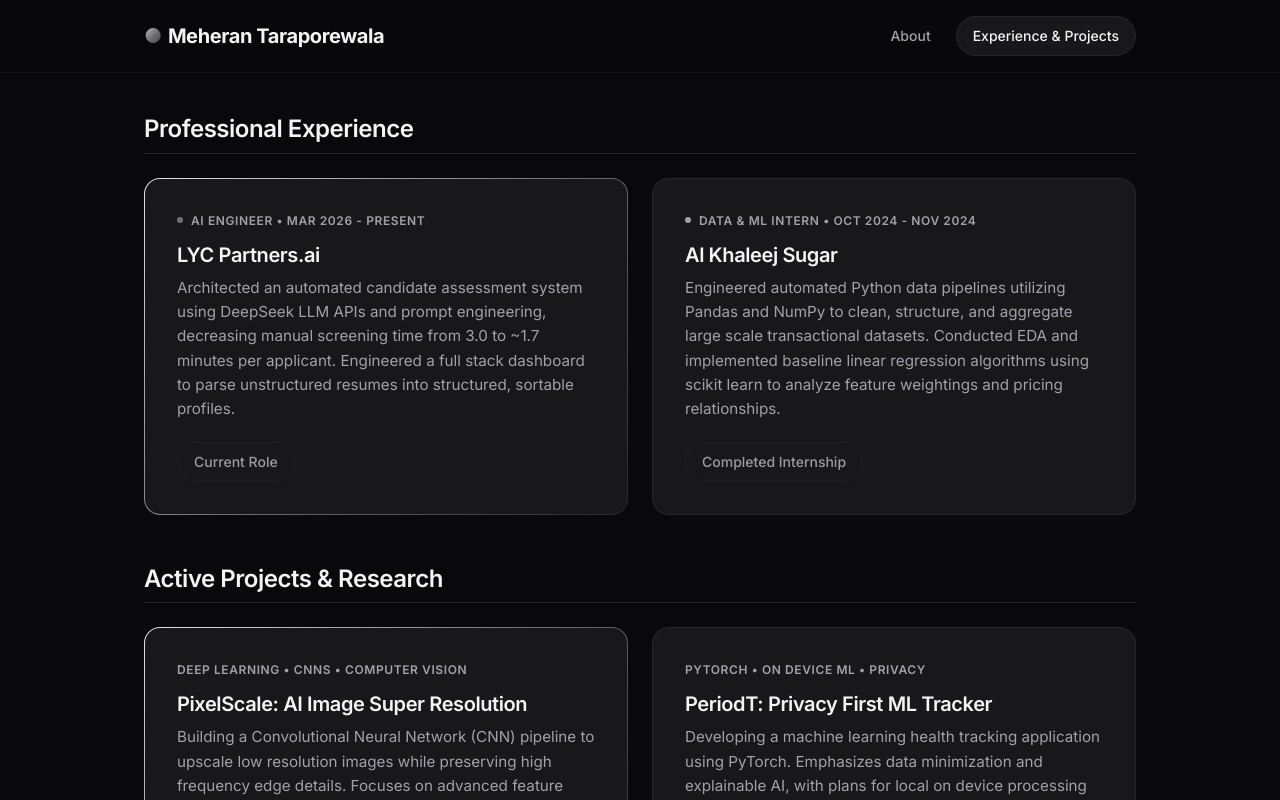
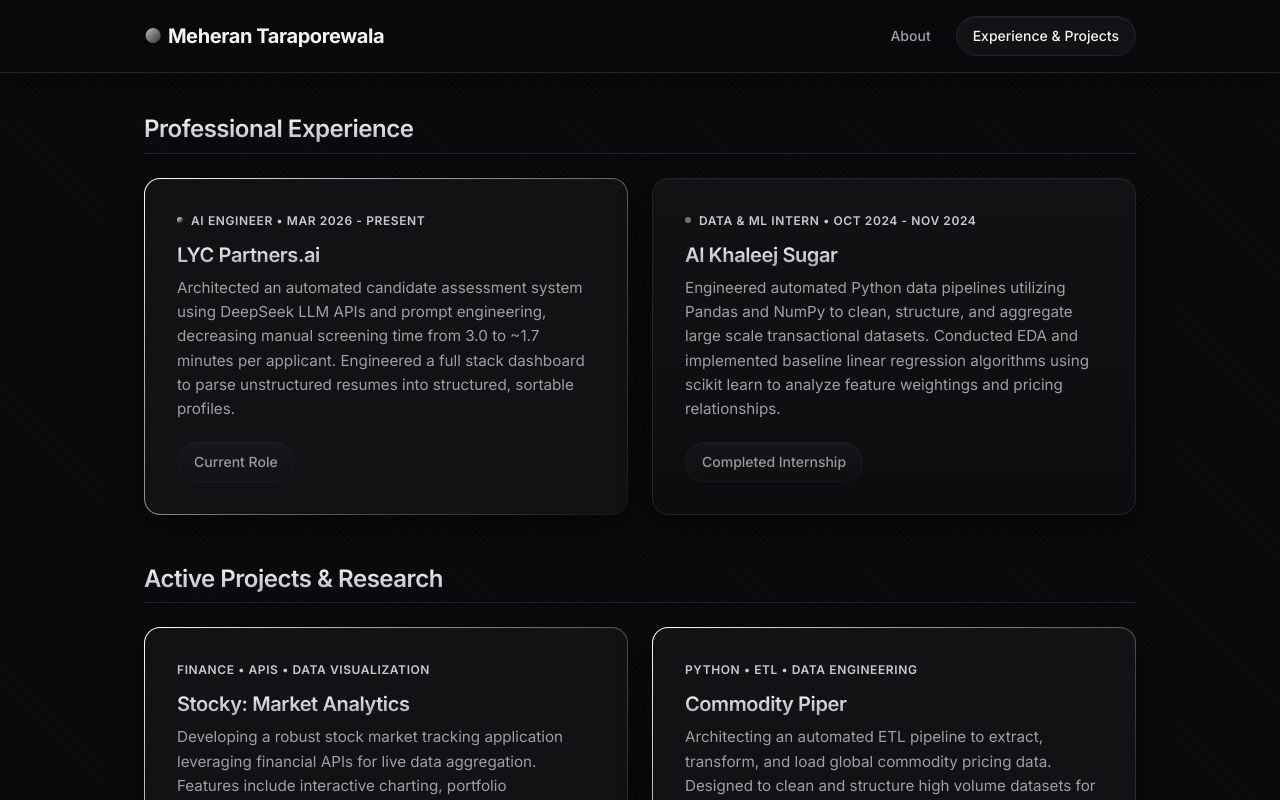
Before and after one commit to mehe-ran/project-site, a plain HTML site: page index.html in a window 1280 px wide. Both pictures are taken after a click on the link "Experience & Projects". Shown: the top 800 px of the page. Drawn offline with Linux system fonts and the light colour scheme.

Commit message:
Refactor styles and add project descriptions in HTML
Updated CSS variables and styles for improved design consistency. Added new project sections with descriptions.

```diff
--- a/index.html
+++ b/index.html
@@ -10,14 +10,16 @@
 <link href="https://fonts.googleapis.com/css2?family=Inter:wght@300;400;500;600;700&display=swap" rel="stylesheet">
   <style>
   :root {
-    --bg: #09090b;
-    --panel: #18181b;
-    --border: #27272a;
-    --border-hover: #3f3f46;
+    --bg: #0a0a0c;
+    --panel: #121215;
+    --border: #232329;
+    --border-hover: #4a4a55;
     --text-main: #f4f4f5;
-    --text-muted: #a1a1aa;
+    --text-muted: #9e9ea7;
     --accent-metallic: #727272;
-    --gradient-metallic: linear-gradient(135deg, #e4e4e7 0%, #727272 50%, #27272a 100%);
+    --accent-light: #c8c8d0;
+    --gradient-metallic: linear-gradient(135deg, #ffffff 0%, #b0b0b5 25%, #727272 50%, #3f3f46 75%, #18181b 100%);
+    --text-metallic: linear-gradient(180deg, #ffffff 0%, #a1a1aa 100%);
     --radius-sm: 8px;
     --radius-md: 16px;
     --radius-full: 9999px;
@@ -43,11 +45,28 @@
     overflow-x: hidden;
   }
 
+  body::before {
+    content: "";
+    position: fixed;
+    top: 0; left: 0; width: 100%; height: 100%;
+    background: repeating-linear-gradient(
+      45deg,
+      rgba(255, 255, 255, 0.015) 0px,
+      rgba(255, 255, 255, 0.015) 1px,
+      transparent 1px,
+      transparent 6px
+    );
+    z-index: -1;
+    pointer-events: none;
+  }
+
   h1, h2, h3, h4 {
-    color: var(--text-main);
     font-weight: 600;
     line-height: 1.3;
     letter-spacing: -0.02em;
+    background: var(--text-metallic);
+    -webkit-background-clip: text;
+    -webkit-text-fill-color: transparent;
   }
 
   p { color: var(--text-muted); }
@@ -58,10 +77,11 @@
     position: sticky;
     top: 0;
     z-index: 50;
-    background: rgba(9, 9, 11, 0.7);
-    backdrop-filter: blur(12px);
-    -webkit-backdrop-filter: blur(12px);
-    border-bottom: 1px solid rgba(255,255,255,0.05);
+    background: rgba(10, 10, 12, 0.85);
+    backdrop-filter: blur(16px);
+    -webkit-backdrop-filter: blur(16px);
+    border-bottom: 1px solid var(--border);
+    box-shadow: 0 4px 30px rgba(0, 0, 0, 0.5);
     padding: 16px 0;
   }
 
@@ -103,32 +123,35 @@
   }
   .btn-ghost:hover {
     color: var(--text-main);
-    background: rgba(255, 255, 255, 0.05);
+    background: rgba(114, 114, 114, 0.1);
   }
   .btn-ghost[aria-current="page"] {
     color: var(--text-main);
     background: var(--panel);
     border: 1px solid var(--border);
+    box-shadow: inset 0 1px 0 rgba(255, 255, 255, 0.05);
   }
 
   .btn-primary {
-    background: var(--text-main);
-    color: var(--bg);
-    border: 1px solid var(--text-main);
+    background: var(--gradient-metallic);
+    color: #000;
+    border: none;
+    font-weight: 600;
   }
   .btn-primary:hover {
     transform: translateY(-1px);
-    box-shadow: 0 4px 12px rgba(255, 255, 255, 0.15);
+    box-shadow: 0 4px 15px rgba(114, 114, 114, 0.3);
   }
 
   .btn-outline {
-    background: transparent;
+    background: linear-gradient(180deg, rgba(30,30,35,0.8) 0%, rgba(18,18,21,0.8) 100%);
     color: var(--text-main);
     border: 1px solid var(--border);
+    box-shadow: inset 0 1px 0 rgba(255, 255, 255, 0.05);
   }
   .btn-outline:hover {
-    border-color: var(--text-main);
-    background: rgba(255, 255, 255, 0.05);
+    border-color: var(--accent-metallic);
+    background: linear-gradient(180deg, rgba(40,40,45,0.8) 0%, rgba(25,25,30,0.8) 100%);
   }
 
   main { flex: 1; padding-top: 20px; }
@@ -138,7 +161,7 @@
   @media (max-width: 768px) { .col-6 { grid-column: span 12; } }
 
   .card {
-    background: var(--panel);
+    background: linear-gradient(180deg, var(--panel) 0%, #0d0d0f 100%);
     border: 1px solid var(--border);
     border-radius: var(--radius-md);
     padding: 32px;
@@ -148,12 +171,13 @@
     display: flex;
     flex-direction: column;
     overflow: hidden;
+    box-shadow: inset 0 1px 0 rgba(255, 255, 255, 0.03), 0 10px 30px rgba(0, 0, 0, 0.5);
   }
 
   .card:hover {
     border-color: var(--border-hover);
-    transform: translateY(-2px);
-    box-shadow: 0 10px 40px -10px rgba(0,0,0,0.5);
+    transform: translateY(-4px);
+    box-shadow: inset 0 1px 0 rgba(255, 255, 255, 0.08), 0 20px 40px rgba(0, 0, 0, 0.8);
   }
 
   .card.featured {
@@ -174,28 +198,29 @@
     font-weight: 600;
     text-transform: uppercase;
     letter-spacing: 0.05em;
-    color: var(--text-muted);
+    color: var(--accent-light);
     margin-bottom: 12px;
     display: flex;
     align-items: center;
     gap: 8px;
   }
 
-  .chip-container { display: flex; flex-wrap: wrap; gap: 8px; margin: 24px 0; }
+  .chip-container { display: flex; flex-wrap: wrap; gap: 10px; margin: 24px 0; }
   .chip {
-    background: rgba(255, 255, 255, 0.03);
-    border: 1px solid var(--border);
+    background: linear-gradient(180deg, #232329 0%, #151518 100%);
+    border: 1px solid #323238;
     color: var(--text-muted);
     padding: 6px 14px;
     border-radius: var(--radius-full);
     font-size: 0.8rem;
     font-weight: 500;
     transition: var(--transition);
+    box-shadow: inset 0 1px 0 rgba(255, 255, 255, 0.05), 0 2px 4px rgba(0,0,0,0.2);
   }
   .chip:hover {
     color: var(--text-main);
-    border-color: var(--border-hover);
-    background: rgba(255, 255, 255, 0.08);
+    border-color: var(--accent-metallic);
+    background: linear-gradient(180deg, #2a2a32 0%, #1a1a1f 100%);
   }
 
   .page { display: none; }
@@ -280,7 +305,7 @@
       <div class="col-6">
         <div class="card featured">
           <div class="kicker">
-            <span style="display:inline-block; width:6px; height:6px; border-radius:50%; background:var(--accent-metallic);"></span>
+            <span style="display:inline-block; width:6px; height:6px; border-radius:50%; background:var(--gradient-metallic);"></span>
             AI Engineer • Mar 2026 - Present
           </div>
           <h3>LYC Partners.ai</h3>
@@ -296,7 +321,7 @@
       <div class="col-6">
         <div class="card">
           <div class="kicker">
-            <span style="display:inline-block; width:6px; height:6px; border-radius:50%; background:var(--text-muted);"></span>
+            <span style="display:inline-block; width:6px; height:6px; border-radius:50%; background:var(--accent-metallic);"></span>
             Data & ML Intern • Oct 2024 - Nov 2024
           </div>
           <h3>Al Khaleej Sugar</h3>
@@ -313,8 +338,31 @@
     <h2 class="section-title mt-2">Active Projects & Research</h2>
     <div class="grid">
 
+      <!-- stocky project -->
       <div class="col-6">
         <div class="card featured">
+          <div class="kicker">Finance • APIs • Data Visualization</div>
+          <h3>Stocky: Market Analytics</h3>
+          <p>
+            Developing a robust stock market tracking application leveraging financial APIs for live data aggregation. Features include interactive charting, portfolio management, and real time market analysis tools.
+          </p>
+        </div>
+      </div>
+
+      <!-- commodity piper project -->
+      <div class="col-6">
+        <div class="card featured">
+          <div class="kicker">Python • ETL • Data Engineering</div>
+          <h3>Commodity Piper</h3>
+          <p>
+            Architecting an automated ETL pipeline to extract, transform, and load global commodity pricing data. Designed to clean and structure high volume datasets for downstream quantitative forecasting and analysis.
+          </p>
+        </div>
+      </div>
+
+      <!-- pixelscale project -->
+      <div class="col-6">
+        <div class="card">
           <div class="kicker">Deep Learning • CNNs • Computer Vision</div>
           <h3>PixelScale: AI Image Super Resolution</h3>
           <p>
```
